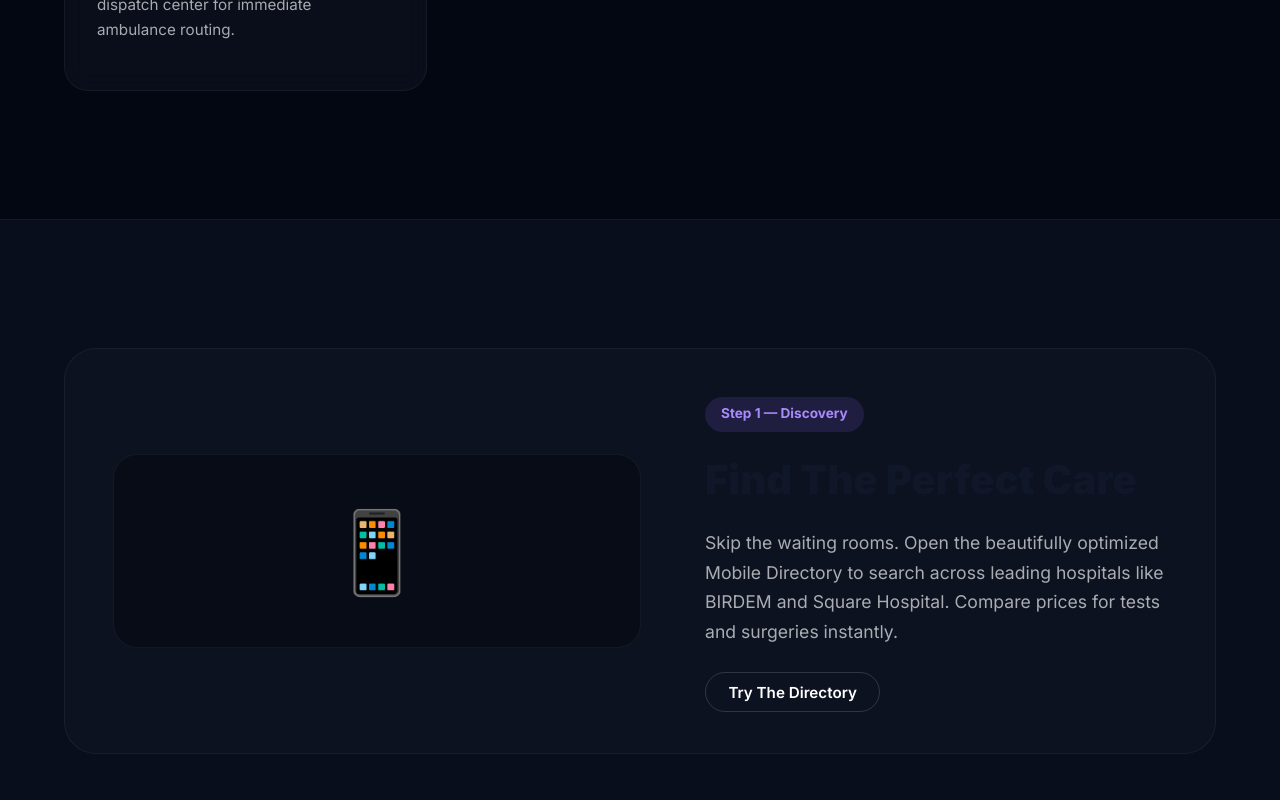
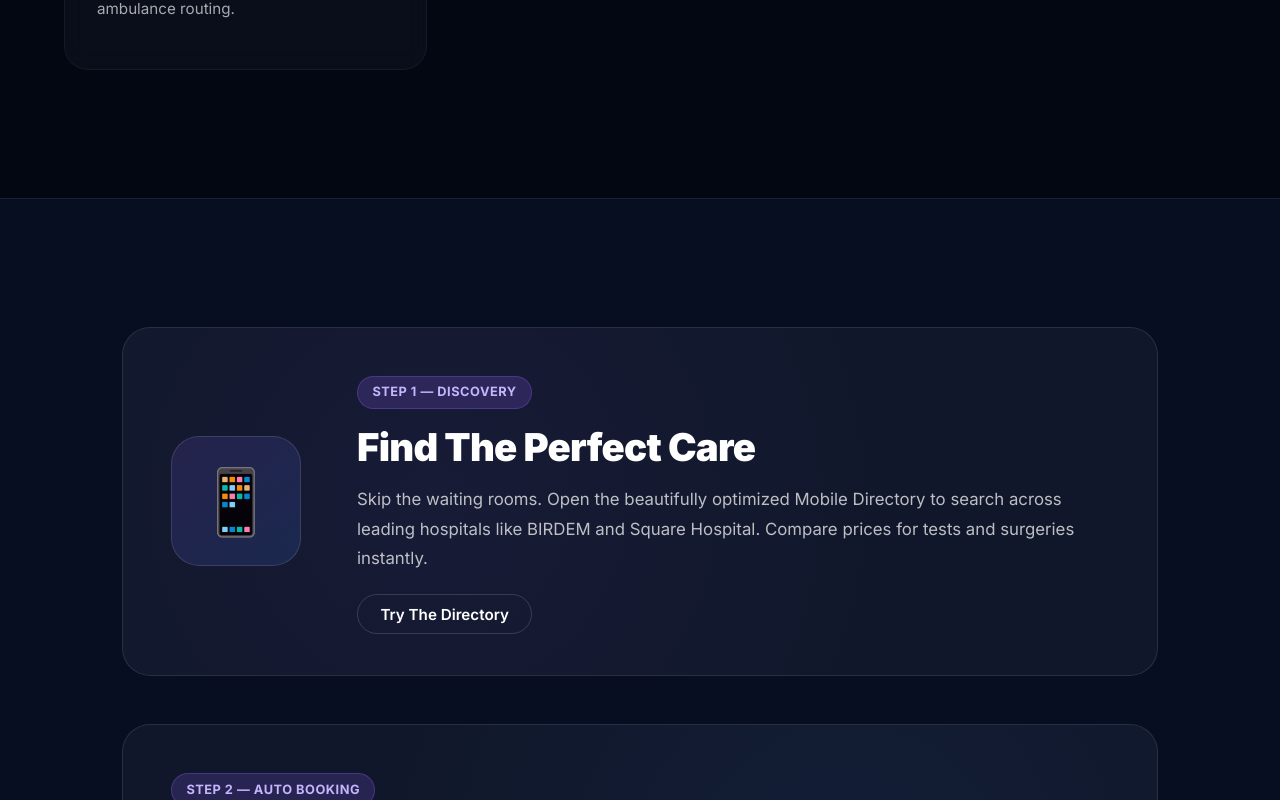
Before and after one commit to irrepressible007/medilink, a React (Vite) app in the folder client/: page / in a window 1280 px wide. Shown: the part 2000-2800 px from the top of the page. Built offline with nearby package versions, Linux system fonts and the light colour scheme; no server answers.

Commit message:
fix: landing page contrast and readability overhaul

```diff
--- a/client/src/pages/LandingPage.css
+++ b/client/src/pages/LandingPage.css
@@ -279,9 +279,9 @@
   margin: 0 auto;
   padding: 8rem 1.5rem;
 }
-.section-header { text-align: center; margin-bottom: 5rem; }
-.section-header h2 { font-size: clamp(2rem, 5vw, 3.5rem); font-weight: 900; margin-bottom: 1rem; letter-spacing: -0.03em; }
-.section-header p { font-size: 1.2rem; color: rgba(255,255,255,0.6); max-width: 600px; margin: 0 auto; }
+.section-header { text-align: center; margin-bottom: 4rem; }
+.section-header h2 { font-size: clamp(2rem, 5vw, 3.5rem); font-weight: 900; margin-bottom: 1rem; letter-spacing: -0.03em; color: #ffffff; }
+.section-header p { font-size: 1.1rem; color: rgba(255,255,255,0.65); max-width: 600px; margin: 0 auto; }
 
 .features-grid {
   display: grid;
@@ -321,27 +321,85 @@
 
 /* ── Pipeline / How It Works ── */
 .flow-section {
-  background: rgba(20,30,50,0.3);
+  background: rgba(8, 15, 35, 0.95);
   padding: 8rem 0;
-  border-top: 1px solid rgba(255,255,255,0.05);
-  border-bottom: 1px solid rgba(255,255,255,0.05);
+  border-top: 1px solid rgba(255,255,255,0.08);
+  border-bottom: 1px solid rgba(255,255,255,0.08);
 }
-.flow-container { max-width: 1200px; margin: 0 auto; padding: 0 1.5rem; display: flex; flex-direction: column; gap: 4rem; }
+.flow-container { max-width: 1100px; margin: 0 auto; padding: 0 2rem; display: flex; flex-direction: column; gap: 3rem; }
+
 .flow-step {
   display: flex;
   align-items: center;
-  gap: 4rem;
-  background: rgba(255,255,255,0.02);
-  border: 1px solid rgba(255,255,255,0.05);
-  border-radius: 32px;
+  gap: 3.5rem;
+  background: rgba(255,255,255,0.04);
+  border: 1px solid rgba(255,255,255,0.1);
+  border-radius: 28px;
   padding: 3rem;
+  position: relative;
+  overflow: hidden;
+  transition: border-color 0.3s;
+}
+.flow-step::before {
+  content: '';
+  position: absolute;
+  inset: 0;
+  background: radial-gradient(circle at 30% 50%, rgba(139,92,246,0.06) 0%, transparent 65%);
+  pointer-events: none;
 }
 .flow-step:nth-child(even) { flex-direction: row-reverse; }
-.flow-visual { flex: 1; background: rgba(0,0,0,0.3); border-radius: 24px; padding: 2rem; border: 1px solid rgba(255,255,255,0.05); text-align: center; font-size: 5rem; }
-.flow-content { flex: 1; }
-.flow-badge { display: inline-block; padding: 0.4rem 1rem; background: rgba(139,92,246,0.15); color: #A78BFA; border-radius: 99px; font-weight: 700; margin-bottom: 1.5rem; font-size: 0.85rem; }
-.flow-content h3 { font-size: 2.5rem; font-weight: 900; margin-bottom: 1.5rem; line-height: 1.2; }
-.flow-content p { font-size: 1.1rem; color: rgba(255,255,255,0.65); line-height: 1.7; margin-bottom: 2rem; }
+.flow-step:nth-child(even)::before {
+  background: radial-gradient(circle at 70% 50%, rgba(59,130,246,0.06) 0%, transparent 65%);
+}
+.flow-step:hover { border-color: rgba(255,255,255,0.2); }
+
+.flow-visual {
+  flex-shrink: 0;
+  width: 130px;
+  height: 130px;
+  background: linear-gradient(135deg, rgba(139,92,246,0.15), rgba(59,130,246,0.15));
+  border-radius: 28px;
+  border: 1px solid rgba(255,255,255,0.12);
+  display: flex;
+  align-items: center;
+  justify-content: center;
+  font-size: 4rem;
+}
+
+.flow-content { flex: 1; position: relative; z-index: 1; }
+
+.flow-badge {
+  display: inline-flex;
+  align-items: center;
+  gap: 6px;
+  padding: 0.35rem 0.9rem;
+  background: rgba(139,92,246,0.2);
+  color: #C4B5FD;
+  border: 1px solid rgba(139,92,246,0.3);
+  border-radius: 99px;
+  font-weight: 700;
+  margin-bottom: 1rem;
+  font-size: 0.8rem;
+  letter-spacing: 0.04em;
+  text-transform: uppercase;
+}
+
+/* PRIMARY FIX: h3 must be bright white, never dark */
+.flow-content h3 {
+  font-size: clamp(1.8rem, 3vw, 2.5rem);
+  font-weight: 900;
+  margin-bottom: 1rem;
+  line-height: 1.15;
+  color: #ffffff;
+  letter-spacing: -0.02em;
+}
+
+.flow-content p {
+  font-size: 1.05rem;
+  color: rgba(255,255,255,0.72);
+  line-height: 1.75;
+  margin-bottom: 1.75rem;
+}
 
 /* ── CTA Banner ── */
 .landing-cta-banner {
@@ -380,9 +438,22 @@
   .landing-hero-visuals { display: none; }
   .landing-stats { grid-template-columns: 1fr 1fr; }
   .landing-stat { border-right: none; border-bottom: 1px solid rgba(255,255,255,0.05); padding: 3rem 1rem; }
-  .flow-step, .flow-step:nth-child(even) { flex-direction: column; text-align: center; padding: 2rem; gap: 2rem; }
+  /* Flow steps stack vertically on mobile */
+  .flow-step, .flow-step:nth-child(even) {
+    flex-direction: column;
+    text-align: center;
+    padding: 2rem 1.5rem;
+    gap: 1.5rem;
+  }
+  .flow-visual { width: 100px; height: 100px; font-size: 3rem; }
+  .flow-content h3 { font-size: 1.6rem; }
+  .flow-badge { font-size: 0.75rem; }
 }
 @media (max-width: 600px) {
   .landing-nav-links { display: none; }
   .landing-stats { grid-template-columns: 1fr; }
+  .landing-cta-banner { margin: 4rem 1rem; padding: 3rem 1.5rem; }
+  .section-header { margin-bottom: 2.5rem; }
+  .landing-features { padding: 4rem 1rem; }
+  .flow-section { padding: 4rem 0; }
 }
```
